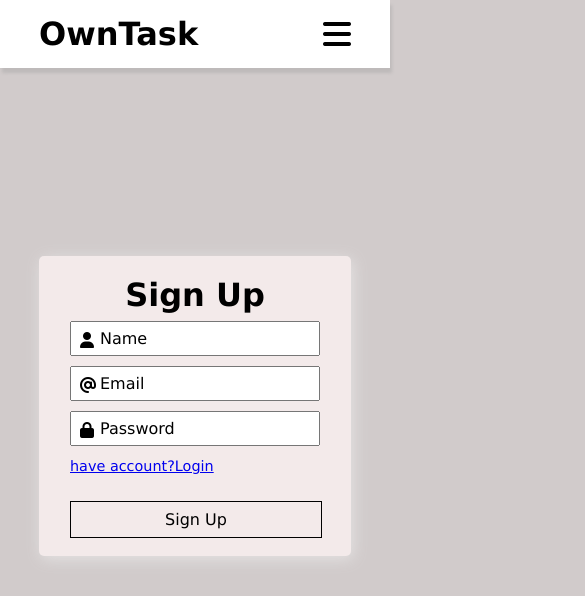
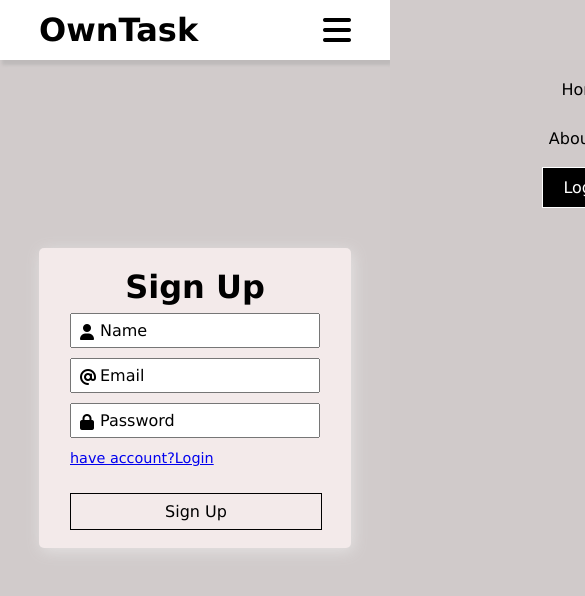
Before and after one commit to josellecallora08/TodoList_MERN, a React (Create React App) app in the folder frontend/: page /signup in a window 390 px wide. Shown: the top 596 px of the page, 585 px wide, since content can reach past the window. Built offline with nearby package versions, Linux system fonts and the light colour scheme.

Commit message:
added and updated

```diff
--- a/frontend/src/components/Navbar.jsx
+++ b/frontend/src/components/Navbar.jsx
@@ -48,9 +48,7 @@ const Navbar = () => {
           <button onClick={handleMenu}>
             {mobileNav ? <i className="fa-solid fa-xmark fa-2x"></i> : <i className="fa-solid fa-bars fa-2x"></i>}
           </button>
-        </header>
-
-        <nav className={mobileNav ? "active-nav" : ""}>
+          <nav className={mobileNav ? "active-nav" : ""}>
           <ul>
             {users ? <h3>Welcome, {users.Name.includes(' ') ? users.Name.split(' ')[0] : users.Name}!</h3> : ''}
             <li>
@@ -69,6 +67,7 @@ const Navbar = () => {
             </li>}
           </ul>
         </nav>
+        </header>
       </div>
     </div>
   )
--- a/frontend/src/components/_Navbar.scss
+++ b/frontend/src/components/_Navbar.scss
@@ -15,12 +15,14 @@
         display: flex;
         justify-content: space-between;
         align-items: center;
-        padding: 15px 0;
 
         header{
             display: flex;
             justify-content: space-between;
             align-items: center;
+            width: 100%;
+            height: 60px;
+
             .logo{
                 h1{
                     font-size: 2rem;
@@ -29,7 +31,6 @@
             button{
                 all: unset;
                 display: none;
-            }
             }
             nav{
 
@@ -66,19 +67,17 @@
             }
         }
     }
+}
 
 @media screen and (max-width:768px) {
     .Navbar-container{
         position: relative;
-        overflow: visible;
 
-        &.hidden{
-            overflow: hidden;
-        }
         .Navbar-wrapper{
             height: 100%;
             width: 100%;
             header{
+                position: relative;
                 width: 80%;
                 margin: 0 auto;
                 display: flex;
@@ -92,18 +91,17 @@
                         transform: rotate(180deg);
                     }
                 }
-            }
                 nav{
-                opacity: 0;
-                position: absolute;
+                    position: fixed;
                     width: 100%;
                     height: 100vh;
                     background-color: rgb(208, 202, 202);
-                top: 100%;
-                left: 100%;
+                    top: 60px;
+                    left: 0;
                     z-index: 999;
+                    transform: translateX(100%);
                     transition: 300ms ease-in-out;
-
+                    overflow: hidden;
                     ul{
                         flex-direction: column;
                         align-items: center;
@@ -111,8 +109,7 @@
                         gap: 30px;
                     }
                     &.active-nav{
-                    opacity: 1;
-                    left: 0;
+                        transform: translateX(0%);
                     }
 
 
@@ -120,3 +117,4 @@
             }
         }
     }
+}
```
Lines whose indentation alone changed are shown as unchanged.
